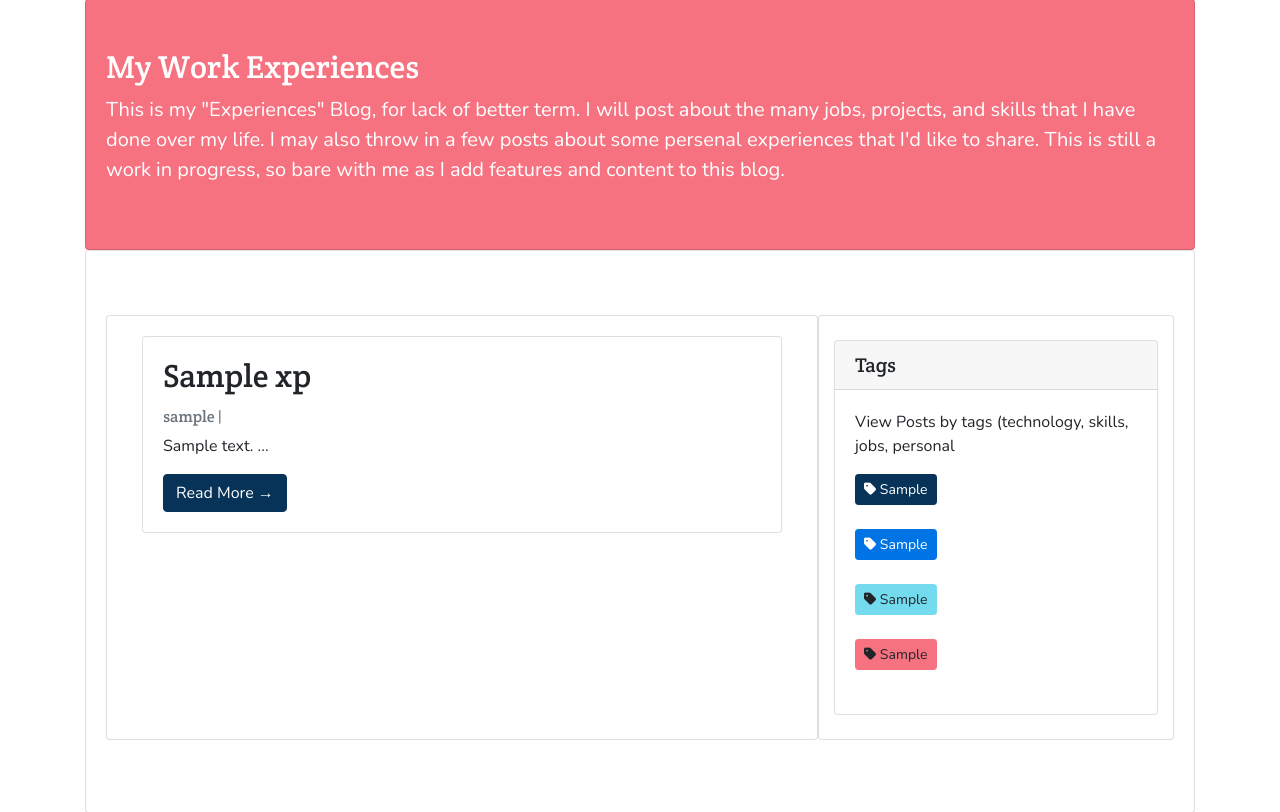
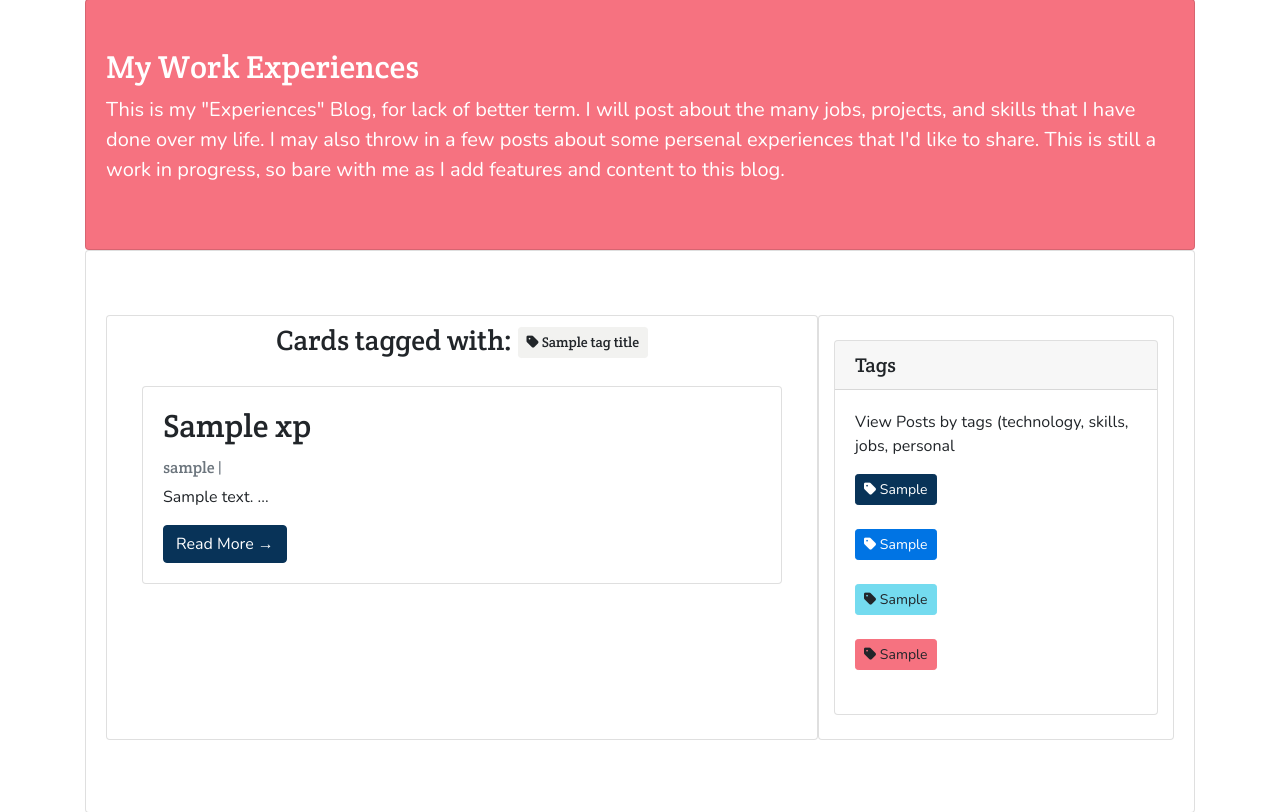
Before and after one commit to timpandrews/vresume, a Django app: template templates/xp/xp.html in a window 1280 px wide. Shown: the part 396-1208 px from the top of the page. Run offline with Django 4.2, Linux system fonts and the light colour scheme; tables that the repository leaves empty hold one stand-in row (values such as "Sample post"); the template is opened without the code that fills it: values that come from a table or form of the project are taken from there, most other values are stand-ins (such as "Sample title", 1, 10 or a date in 2020); some libraries are stand-ins or nearby versions.

Commit message:
links for tags

```diff
--- a/templates/partials/_xp_sidebar.html
+++ b/templates/partials/_xp_sidebar.html
@@ -8,30 +8,30 @@
             <p class="card-text">View Posts by tags (technology, skills, jobs, personal</p>
             <p>
                 {% for tag in technology_tags %}
-                    <button class="btn btn-primary btn-sm mb-2" type="button">
+                    <a href="{% url 'xp' %}?tag={{tag.0}}" class="btn btn-primary btn-sm mb-2" >
                         <i class="fa-solid fa-tag"></i> {{ tag.0 }}
-                    </button>
+                    </a>
                 {% endfor %}
             </p>
             <p>
                 {% for tag in skill_tags %}
-                    <button class="btn btn-success btn-sm mb-2" type="button">
+                    <a href="{% url 'xp' %}?tag={{tag.0}}" class="btn btn-success btn-sm mb-2" type="button">
                         <i class="fa-solid fa-tag"></i> {{ tag.0 }}
-                    </button>
+                    </a>
                 {% endfor %}
             </p>
             <p>
                 {% for tag in job_tags %}
-                    <button class="btn btn-info btn-sm mb-2" type="button">
+                    <a href="{% url 'xp' %}?tag={{tag.0}}" class="btn btn-info btn-sm mb-2" type="button">
                         <i class="fa-solid fa-tag"></i> {{ tag.0 }}
-                    </button>
+                    </a>
                 {% endfor %}
             </p>
             <p>
                 {% for tag in personal_tags %}
-                    <button class="btn btn-secondary btn-sm mb-2" type="button">
+                    <a href="{% url 'xp' %}?tag={{tag.0}}" class="btn btn-secondary btn-sm mb-2" type="button">
                         <i class="fa-solid fa-tag"></i> {{ tag.0 }}
-                    </button>
+                    </a>
                 {% endfor %}
             </p>
         </div>
--- a/templates/xp/xp.html
+++ b/templates/xp/xp.html
@@ -9,6 +9,15 @@
         <div class='container'>
             <div class='row'>
                 <div class="col-md-8 card mb-4 mt-3 left top">
+                    {% if tag_title %}
+                        <h3 class="mx-auto mt-2">
+                            Cards tagged with:
+                            <a href="{% url 'xp' %}?tag={{ tag_title }}" class="btn btn-light btn-sm" >
+                                <i class="fa-solid fa-tag"></i> {{ tag_title }}
+                            </a>
+                        </h3>
+                    {% endif %}
+
                     <div class="card-body">
                         {% for item in xp_list %}
                             <div class='card mb-4'>
```
Also changed, not shown: templates/xp/xp_detail.html (+10 -10 lines), xp/views.py (+10 -2 lines).
